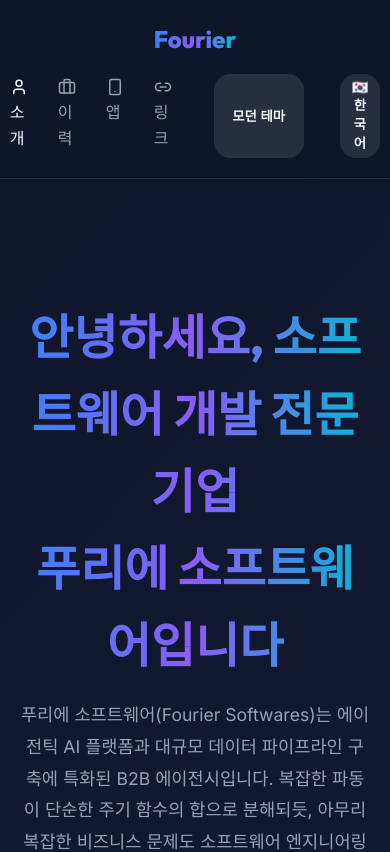
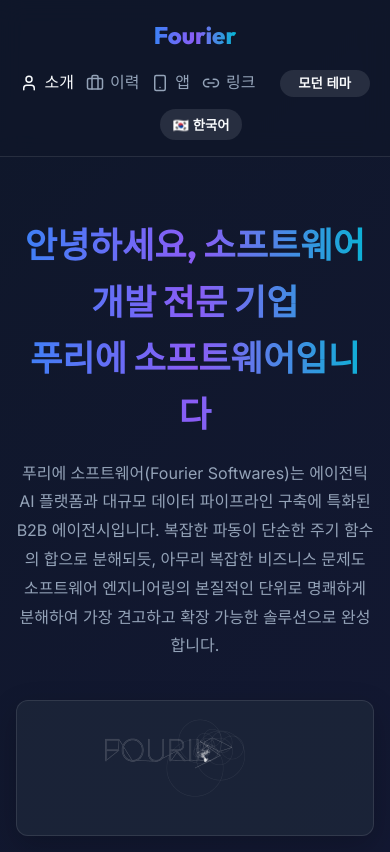
Before and after one commit to alcomist/alcomist.github.io, a React (Vite) app: page / in a window 390 px wide. Shown: the top 852 px of the page. Built offline with nearby package versions, Linux system fonts and the light colour scheme.

Commit message:
feat: implement landing page with project showcase and inquiry contact form

```diff
--- a/src/index.css
+++ b/src/index.css
@@ -225,8 +225,38 @@
 }
 
 @media (max-width: 768px) {
-  nav { flex-direction: column; gap: 16px; }
-  .hero h1 { font-size: 2.5rem; }
+  nav {
+    flex-direction: column;
+    gap: 16px;
+    padding: 16px 20px;
+  }
+  .nav-links {
+    flex-wrap: wrap;
+    justify-content: center;
+    gap: 12px;
+  }
+  .hero {
+    padding: 40px 0;
+  }
+  .hero h1 {
+    font-size: 2.2rem !important;
+  }
+  .hero p {
+    font-size: 1rem !important;
+  }
+  .container {
+    padding: 20px 16px;
+  }
+  .card-grid {
+    grid-template-columns: 1fr;
+  }
+  .modal-content {
+    padding: 24px !important;
+    width: 90% !important;
+  }
+  .form-grid {
+    grid-template-columns: 1fr !important;
+  }
 }
 
 .tech-badge {
--- a/src/pages/Home.jsx
+++ b/src/pages/Home.jsx
@@ -274,21 +274,23 @@
           zIndex: 1000,
           animation: 'fadeIn 0.2s ease'
         }}>
-          <div style={{
+          <div className="modal-content" style={{
             background: 'var(--bg-secondary)',
             padding: '40px',
             borderRadius: '24px',
             width: '100%',
             maxWidth: '500px',
             border: '1px solid rgba(255,255,255,0.1)',
-            boxShadow: '0 20px 40px rgba(0,0,0,0.4)'
+            boxShadow: '0 20px 40px rgba(0,0,0,0.4)',
+            maxHeight: '90vh',
+            overflowY: 'auto'
           }}>
             <h2 style={{ marginBottom: '24px', color: 'var(--text-main)', display: 'flex', alignItems: 'center', gap: '12px' }}>
               <Mail color="var(--primary-color)" />
               {t('request_modal_title', 'home')}
             </h2>
             <form onSubmit={handleSubmit}>
-              <div style={{ display: 'grid', gridTemplateColumns: '1fr 1fr', gap: '16px', marginBottom: '20px' }}>
+              <div className="form-grid" style={{ display: 'grid', gridTemplateColumns: '1fr 1fr', gap: '16px', marginBottom: '20px' }}>
                 <div>
                   <label style={{ display: 'block', marginBottom: '8px', color: 'var(--text-muted)' }}>{t('request_modal_company', 'home')}</label>
                   <input type="text" value={formData.company} onChange={(e) => setFormData({...formData, company: e.target.value})} style={inputStyle} />
```
